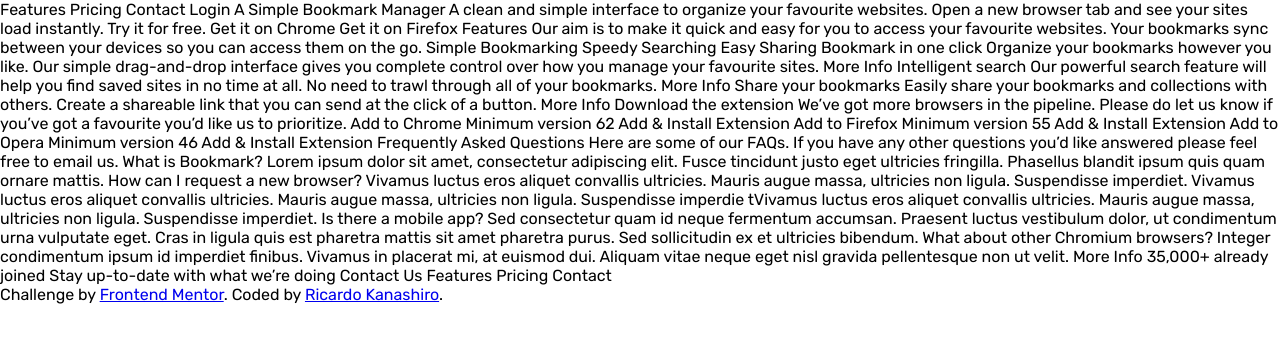
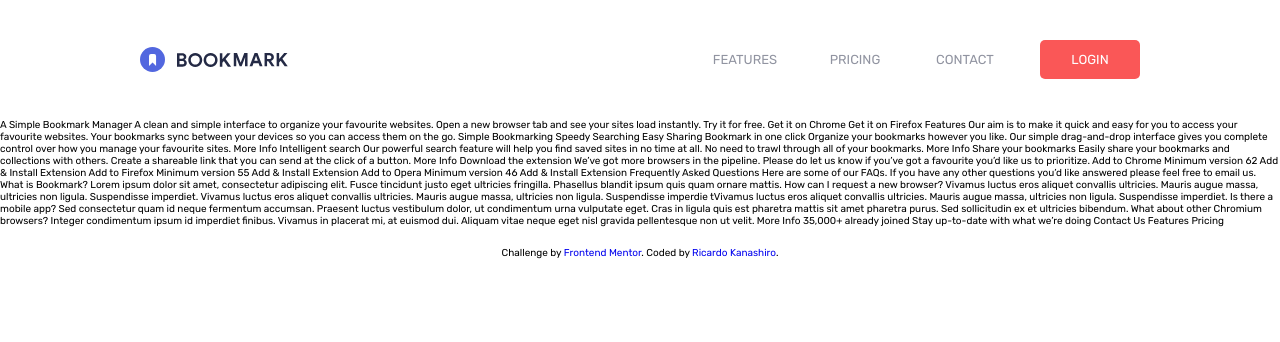
Before and after one commit to ricardokanashiro/Bookmark-Landing-Page, a website: page index.html in a window 1280 px wide. Drawn offline with Linux system fonts and the light colour scheme.

Commit message:
header component finished

```diff
--- a/index.html
+++ b/index.html
@@ -8,11 +8,22 @@
   <title>Frontend Mentor | Bookmark landing page</title>
 </head>
 <body>
+  <header>
+    <img src="images/logo-bookmark.svg" alt="bookmark logo">
 
-  Features
-  Pricing
-  Contact
-  Login
+    <nav class="header__menu">
+      <a href="#" class="menu__item">FEATURES</a>
+      <a href="#" class="menu__item">PRICING</a>
+      <a href="#" class="menu__item">CONTACT</a>
+
+      <button class="menu__item menu__item--btn">LOGIN</button>
+    </nav>
+
+  </header>
+
+  <main>
+
+  </main>
 
   A Simple Bookmark Manager
 
@@ -115,7 +126,6 @@
 
   Features
   Pricing
-  Contact
 
   <footer>
     <p class="attribution">
--- /dev/null
+++ b/scss/components/_header.scss
@@ -0,0 +1,28 @@
+@use '../utils/index' as *;
+
+header {
+    padding: 4rem $horizontalPadding;
+
+    @include flex(space-between, center);
+}
+
+.header__menu {
+    display: flex;
+    gap: 1rem;
+}
+
+.menu__item {
+    font-size: 1.3rem;
+    width: 10rem;
+    padding: 1.2rem;
+    text-align: center;
+    color: $grayishBlue;
+}
+
+.menu__item--btn {
+    background-color: $softRed;
+    color: white;
+    border-radius: .5rem;
+    margin-left: 1.5rem;
+    cursor: pointer;
+}
--- /dev/null
+++ b/scss/components/_index.scss
@@ -0,0 +1 @@
+@forward 'header';
--- a/scss/main.scss
+++ b/scss/main.scss
@@ -1,4 +1,5 @@
 @use 'utils/index' as *;
+@use 'components/index' as *;
 
 * {
     padding: 0;
@@ -8,3 +9,26 @@
 
     font-family: $mainFont;
 }
+
+html {
+    font-size: 62.5%;
+}
+
+body {
+    width: 100%;
+    min-height: 100vh;
+    // position: relative;
+
+    display: flex;
+    flex-flow: column nowrap;
+}
+
+footer {
+    width: 100%;
+    text-align: center;
+    padding: 20px;
+}
+
+a {
+    text-decoration: none;
+}
--- a/scss/utils/_variables.scss
+++ b/scss/utils/_variables.scss
@@ -6,3 +6,5 @@ $softBlue: hsl(231, 69%, 60%);
 $softRed: hsl(0, 94%, 66%);
 $grayishBlue: hsl(229, 8%, 60%);
 $veryDarkBlue: hsl(229, 31%, 21%);
+
+$horizontalPadding: 14rem;
```
Also changed, not shown: css/main.css, 1 other file.
